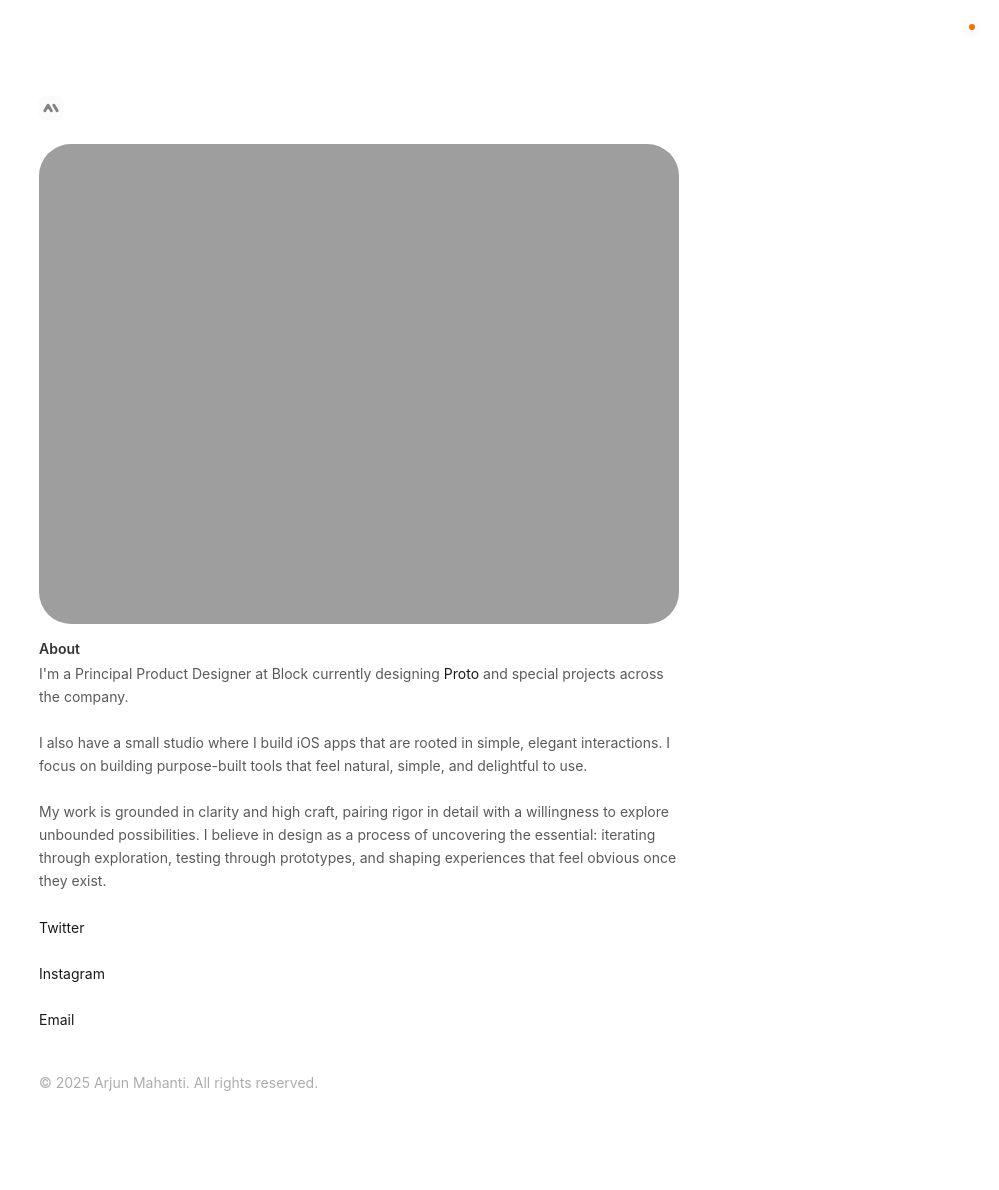
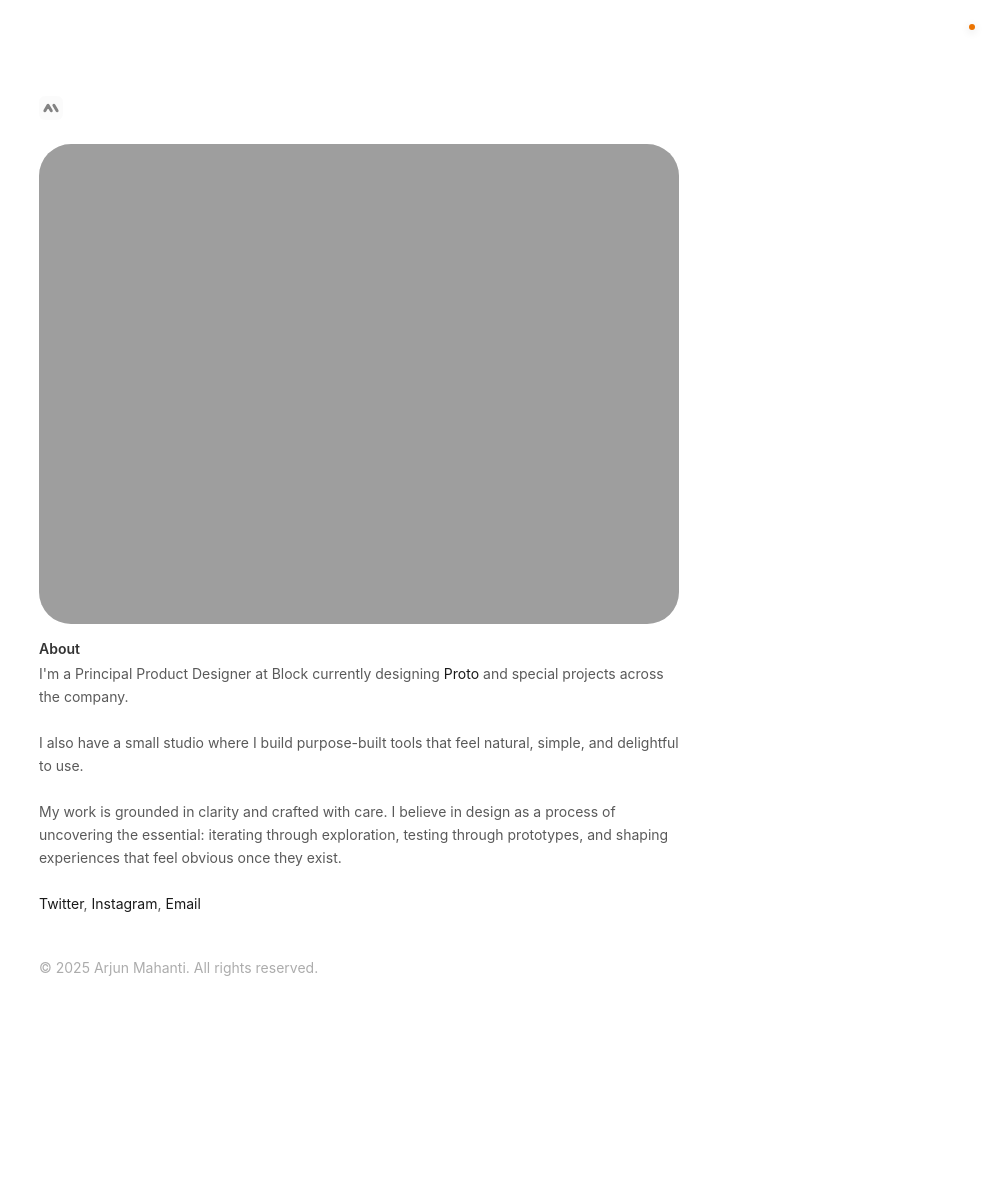
Before and after one commit to mahanti/mahanti.co, a Jekyll site: the page built from about/index.html, in a window 1280 px wide. Shown: the whole page, without its empty margins (281-1280 px from the left). Built offline with Jekyll 4.4.1, drawn with Linux system fonts in a browser that asks for light colours; some web fonts are replaced; after the commit the page ends 1075 px from its top, so only the background shows below that.

```diff
--- a/about/index.html
+++ b/about/index.html
@@ -6,6 +6,6 @@
   <img src="/img/about/about@2x.png" loading="lazy">
   <div class="col-8 row">
     <span class="title">About</span>
-    <span class="subtitle">I'm a Principal Product Designer at Block currently designing <a href="https://proto.xyz/" target="_blank">Proto</a> and special projects across the company.<br><br>I also have a small studio where I build iOS apps that are rooted in simple, elegant interactions. I focus on building purpose-built tools that feel natural, simple, and delightful to use.<br><br>My work is grounded in clarity and high craft, pairing rigor in detail with a willingness to explore unbounded possibilities. I believe in design as a process of uncovering the essential: iterating through exploration, testing through prototypes, and shaping experiences that feel obvious once they exist.<br><br><a href="https://twitter.com/arjunmahanti" target="_blank">Twitter</a><br><br><a href="https://instagram.com/mahanti">Instagram</a><br><br><a href="mailto:arjun.mahanti@gmail.com">Email</a></span>
+    <span class="subtitle">I'm a Principal Product Designer at Block currently designing <a href="https://proto.xyz/" target="_blank">Proto</a> and special projects across the company.<br><br>I also have a small studio where I build purpose-built tools that feel natural, simple, and delightful to use.<br><br>My work is grounded in clarity and crafted with care. I believe in design as a process of uncovering the essential: iterating through exploration, testing through prototypes, and shaping experiences that feel obvious once they exist.<br><br><a href="https://twitter.com/arjunmahanti" target="_blank">Twitter</a>, <a href="https://instagram.com/mahanti" target="_blank">Instagram</a>, <a href="mailto:arjun.mahanti@gmail.com">Email</a></span>
   </div>
 </section>
```
Also changed, not shown: img/work/angellist.jpg.
